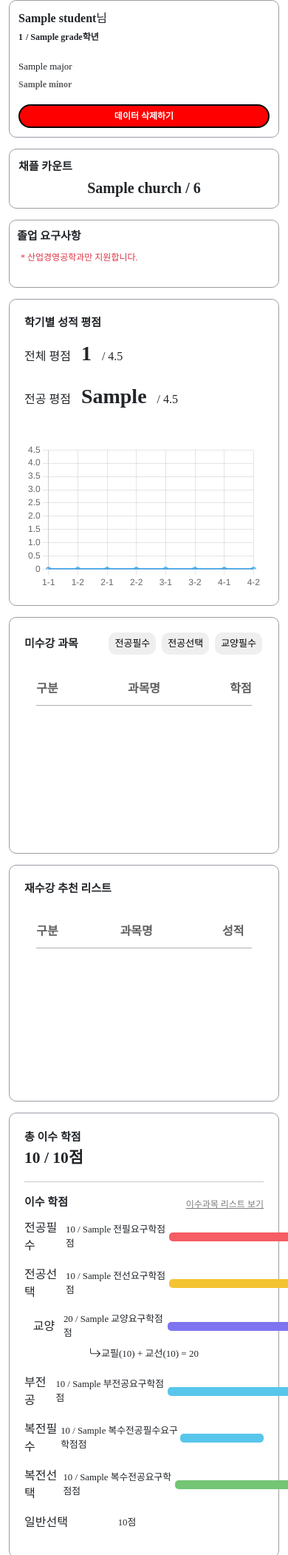
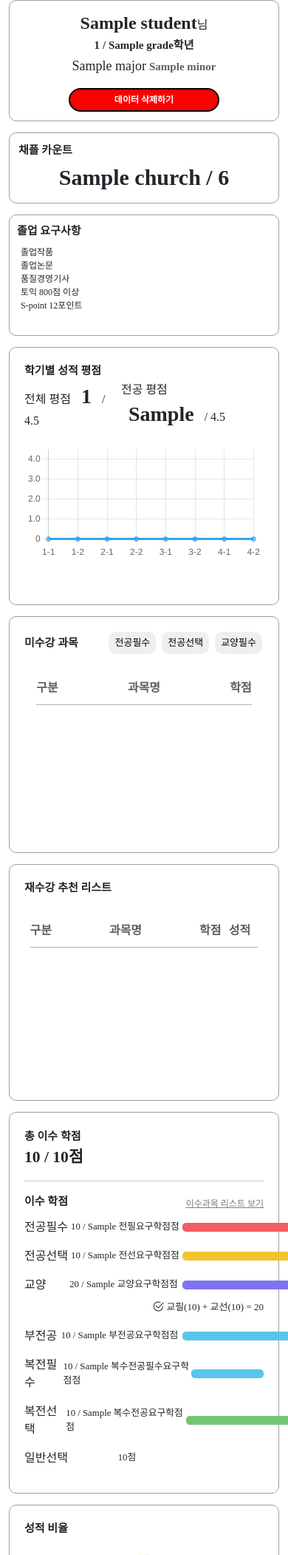
Before and after one commit to sku-likelion11th/sku-grad-credit-calc-backend, a Django app: template reader/templates/reader/result.html in a window 390 px wide; the page is wider, and only the part inside the window is pictured. Shown: the part 64-2166 px from the top of that part at 74% size. Run offline with Django 3.2, Linux system fonts and the light colour scheme; the template is opened without the code that fills it: most values are stand-ins (such as "Sample title", 1, 10 or a date in 2020); data that the repository does not hold is empty; some libraries are stand-ins or nearby versions; some web fonts are replaced.

Commit message:
front details, chart X,,,

```diff
--- a/reader/static/css/result.css
+++ b/reader/static/css/result.css
@@ -217,7 +217,8 @@
         /* 학기별 성적 평점 */
 
         .totalGPA {
-            margin: 10px 0 25px 0;
+            display: flex;
+            justify-content: space-evenly;
         }
 
         .totalGPA span {
@@ -297,186 +298,3 @@
         .generaltext {
             text-align: center;
         }
-        /* Upload 화면 모바일 반응형 CSS */
-
-        @media (max-width: 1800px) {
-            .line-chart-box {
-                margin: 0 auto;
-                width: 450px;
-                height: 200px;
-            }
-        }
-
-        @media (max-width: 1280px) {
-            .major {
-                font-size: 13px;
-            }
-            .intro,
-            .chapelCount {
-                padding: 12px;
-            }
-            .score {
-                font-size: 0.8rem;
-            }
-            .progress-container {
-                width: 135px;
-            }
-            .line-chart-box {
-                margin: 0 auto;
-                width: 360px;
-            }
-            .modalBtn {
-                padding: 0;
-            }
-            .creditscolumn {
-                flex-direction: column;
-            }
-            .credits {
-                flex-direction: column;
-                margin-bottom: 15px;
-            }
-            .credits:nth-child(4) {
-                flex-direction: column;
-                margin-bottom: 6px;
-            }
-            .credits:nth-child(5) i {
-                display: none;
-            }
-            .generaltext {
-                text-align: center;
-            }
-            .doughnut-chart-box {
-                width: 130px;
-            }
-            .doughnut-data {
-                font-size: 8px;
-            }
-            .percentage {
-                margin-left: 10px;
-            }
-            .dot {
-                left: 0;
-            }
-            .gradeRatio {
-                height: 315px;
-            }
-            .cpcount {
-                font-size: 20px !important;
-            }
-            .uncompleteBtn button {
-                font-size: 12px;
-            }
-            .title {
-                font-size: 15px;
-            }
-            .uncompletedCourses table tr,
-            .RecommendedList table tr {
-                padding: 0;
-            }
-            .tableTitle td {
-                padding: 4px;
-            }
-            .uncompletedCourses,
-            .RecommendedList {
-                height: 320px;
-            }
-            .GraduationRequirements {
-                padding: 10px;
-            }
-            .GraduationRequirements ul li {
-                font-size: 12px;
-            }
-        }
-
-        @media(max-width: 1000px) {
-            .modal-table tr td:nth-child(2),
-            .modal-table tr th:nth-child(2) {
-                width: 150px;
-            }
-            .clear button {
-                border-radius: 15px;
-                padding: 3px;
-                font-size: 11px;
-            }
-        }
-
-        @media (max-width: 767.98px) {
-            .clear button {
-                background-color: red;
-                color: white;
-                border: 2px solid black;
-                border-radius: 20px;
-                width: 100%;
-                padding: 5px;
-                font-weight: bold;
-                font-size: 12px;
-            }
-            .creditscolumn {
-                flex-direction: row;
-            }
-            .credits {
-                flex-direction: row;
-            }
-            .credits:nth-child(5) i {
-                display: inline;
-            }
-            .credits:nth-child(4) {
-                flex-direction: row;
-                margin-bottom: 6px;
-            }
-            .line-chart-box {
-                margin: 0 auto;
-                width: 350px;
-            }
-            .uncompleteBtn button {
-                font-size: 13px;
-            }
-            .sec1 {
-                order: 3;
-            }
-            .sec2 {
-                order: 2;
-            }
-            .sec3 {
-                order: 1;
-            }
-        }
-
-        @media(max-width: 450px) {
-            .line-chart-box {
-                margin: 0 auto;
-                width: 320px;
-            }
-            #line-chart {
-                width: 320px;
-            }
-            .uncompleteBtn button {
-                font-size: 13px;
-                padding: 5px 8px;
-            }
-            .uncompletedCourses table tr,
-            .RecommendedList table tr {
-                padding: 0;
-            }
-            .tableTitle td {
-                padding: 4px;
-            }
-            .uncompletedCourses,
-            .RecommendedList {
-                height: 320px;
-            }
-            .sec1 {
-                order: 3;
-            }
-            .sec2 {
-                order: 2;
-            }
-            .sec3 {
-                order: 1;
-            }
-        }
-
-        .totalscore {
-            display: inline-block;
-            margin-right: 20px;
-        }
--- /dev/null
+++ b/reader/static/css/resultMedia.css
@@ -0,0 +1,213 @@
+        /* Upload 화면 모바일 반응형 CSS */
+
+        @media (max-width: 1800px) {
+            .line-chart-box {
+                margin: 0 auto;
+                width: 450px;
+                height: 200px;
+            }
+        }
+
+        @media (max-width: 1280px) {
+            .major {
+                font-size: 13px;
+            }
+            .intro,
+            .chapelCount {
+                padding: 12px;
+            }
+            .score {
+                font-size: 0.8rem;
+            }
+            .progress-container {
+                width: 110px;
+            }
+            .line-chart-box {
+                margin: 0 auto;
+                width: 360px;
+            }
+            .modalBtn {
+                padding: 0;
+            }
+            .creditscolumn {
+                flex-direction: column;
+            }
+            .credits {
+                flex-direction: column;
+                margin-bottom: 15px;
+            }
+            .credits:nth-child(4) {
+                flex-direction: column;
+                margin-bottom: 6px;
+            }
+            .credits:nth-child(5) i {
+                display: none;
+            }
+            .generaltext {
+                text-align: center;
+            }
+            .doughnut-chart-box {
+                width: 130px;
+            }
+            .doughnut-data {
+                font-size: 8px;
+            }
+            .percentage {
+                margin-left: 10px;
+            }
+            .dot {
+                left: 0;
+            }
+            .gradeRatio {
+                height: 315px;
+            }
+            .cpcount {
+                font-size: 30px !important;
+            }
+            .uncompleteBtn button {
+                font-size: 12px;
+            }
+            .title {
+                font-size: 15px;
+            }
+            .uncompletedCourses table tr,
+            .RecommendedList table tr {
+                padding: 0;
+            }
+            .tableTitle td {
+                padding: 4px;
+            }
+            .uncompletedCourses,
+            .RecommendedList {
+                height: 320px;
+            }
+            .GraduationRequirements {
+                padding: 10px;
+            }
+            .GraduationRequirements ul li {
+                font-size: 12px;
+            }
+        }
+
+        @media(max-width: 1000px) {
+            .graduRe {
+                font-size: 13px;
+            }
+            .modal-table tr td:nth-child(2),
+            .modal-table tr th:nth-child(2) {
+                width: 150px;
+            }
+            .clear button {
+                border-radius: 15px;
+                padding: 3px;
+                font-size: 11px;
+            }
+        }
+
+        @media (max-width: 767.98px) {
+            .title {
+                font-size: 15px;
+            }
+            .generaltext {
+                text-align: left;
+            }
+            .intro_major {
+                margin-top: 3px !important;
+            }
+            .intro {
+                text-align: center;
+            }
+            .id,
+            .grade,
+            .majorDeep {
+                font-size: 15px;
+                font-weight: bold;
+            }
+            .major {
+                font-size: 18px;
+            }
+            .intro_name span:first-child {
+                font-size: 24px;
+            }
+            .clear button {
+                background-color: red;
+                color: white;
+                border: 2px solid black;
+                border-radius: 20px;
+                width: 60%;
+                padding: 5px;
+                font-weight: bold;
+                font-size: 12px;
+            }
+            .generalsub {
+                justify-content: flex-end !important;
+            }
+            .creditscolumn {
+                flex-direction: row;
+            }
+            .credits {
+                flex-direction: row;
+            }
+            .credits:nth-child(5) i {
+                display: inline;
+            }
+            .credits:nth-child(4) {
+                flex-direction: row;
+                margin-bottom: 6px;
+            }
+            .line-chart-box {
+                margin: 0 auto;
+                width: 350px;
+            }
+            .uncompleteBtn button {
+                font-size: 13px;
+            }
+            .sec1 {
+                order: 3;
+            }
+            .sec2 {
+                order: 2;
+            }
+            .sec3 {
+                order: 1;
+            }
+        }
+
+        @media(max-width: 450px) {
+            .line-chart-box {
+                margin: 0 auto;
+                width: 320px;
+            }
+            #line-chart {
+                width: 320px;
+            }
+            .uncompleteBtn button {
+                font-size: 13px;
+                padding: 5px 8px;
+            }
+            .uncompletedCourses table tr,
+            .RecommendedList table tr {
+                padding: 0;
+            }
+            .tableTitle td {
+                padding: 4px;
+            }
+            .uncompletedCourses,
+            .RecommendedList {
+                height: 320px;
+            }
+            .sec1 {
+                order: 3;
+            }
+            .sec2 {
+                order: 2;
+            }
+            .sec3 {
+                order: 1;
+            }
+        }
+
+        .totalscore {
+            display: inline-block;
+            margin-right: 20px;
+        }
--- a/reader/static/js/chart.js
+++ b/reader/static/js/chart.js
@@ -189,8 +189,6 @@
 // const maxVal = Math.max(4.5);
 // console.log(maxVal);
 
-
-
 const linetChart = document.querySelector("#line-chart");
 const lineChartData = new Chart(linetChart, {
     type: "line",
@@ -206,10 +204,8 @@
             "4-2",
         ],
         datasets: [{
-                data: [linetChart.getAttribute('1_1'), linetChart.getAttribute('1_2'), linetChart.getAttribute('2_1'), linetChart.getAttribute('2_2'), linetChart.getAttribute('3_1'), linetChart.getAttribute('3_2'), linetChart.getAttribute('4_1'), linetChart.getAttribute('4_2')],
-            },
-
-        ],
+            data: [linetChart.getAttribute('1_1'), linetChart.getAttribute('1_2'), linetChart.getAttribute('2_1'), linetChart.getAttribute('2_2'), linetChart.getAttribute('3_1'), linetChart.getAttribute('3_2'), linetChart.getAttribute('4_1'), linetChart.getAttribute('4_2')],
+        }, ],
     },
 
     options: {
@@ -218,18 +214,31 @@
                 display: false,
             },
         },
-        Responsive: false,
-        maintainAspectRatio: false,
+        Responsive: true,
+        maintainAspectRatio: true,
+        // 4.5 고정된다, 최댓값이 상대적으로 변할뿐 ....
         scales: {
             y: {
                 beginAtZero: true,
-                min: 0,
-                max: 4.5,
-                stepSize: 0.5,
-                ticks: {
-                    fontSize: 14,
-                },
+                max: 4.5, // max 값 조정
+                ticks: { // y축 줄당 표시 값
+                    stepSize: 0.5
+                }
             },
-        },
-    }
+            // 최대 아잘림, 4.5 고정안됨 ㅠㅠ
+            // yAxes: [{
+            //ticks: {
+            //      beginAtZero: true,
+            //        fontSize: 14,
+            //          min: 0,
+            //            max: 4.5
+            //          },
+            //            afterFit: function(scaleInstance) {
+            //                  scaleInstance.paddingTop = 40; // 위쪽 패딩, 그래프 잘림 수정
+            //                }
+            //              },
+            //
+            //]
+        }
+    },
 })
--- a/reader/templates/reader/result.html
+++ b/reader/templates/reader/result.html
@@ -11,6 +11,7 @@
     <link rel="stylesheet" href="{% static 'css/chart.css' %}">
     <link rel="stylesheet" href="{% static 'css/style.css' %}">
     <link rel="stylesheet" href="{% static 'css/result.css' %}">
+    <link rel="stylesheet" href="{% static 'css/resultMedia.css' %}">
     <title>졸업학점계산기 분석결과</title>
 </head>
 
@@ -90,8 +91,8 @@
 
                         <!-- 교필+교선 -->
                         <div class="generalsub d-flex justify-content-center align-items-center credits">
-                            <i class="bi bi-arrow-return-right"></i>
-                            <span style="font-size: 13px"> 교필({{score_did.교필|floatformat:0}}) + 교선({{score_did.교선|floatformat:0}}) = {{ score_did.교필|add:score_did.교선 }}</span>
+                            <i class="bi bi-check2-circle"></i>
+                            <span style="font-size: 13px; margin-left: 3px;">  교필({{score_did.교필|floatformat:0}}) + 교선({{score_did.교선|floatformat:0}}) = {{ score_did.교필|add:score_did.교선 }}</span>
                         </div>
                         {% if score_need.부전공요구학점 != 0 %}
                         <!-- 부전 -->
@@ -166,12 +167,7 @@
                 <div class="RequiredChangeList">
                     <div class="title">이수구분변경 필요 리스트</div>
                     <ul>
-                        {% for change in need_change %}
-                        <li>{{change.before}} <i class="bi bi-caret-right-fill"></i> {{change.after}}</li>
-                        {% endfor %}
-                        {% if student.major != '산업경영공학과' %}
-                            <li class="text-danger">* 산업경영공학과만 지원합니다.</li>
-                        {% endif%}
+                        <li>제품기획및개발(전선) <i class="bi bi-caret-right-fill"></i> 제품기획및개발(전필)</li>
                     </ul>
                 </div>
             </section>
@@ -227,6 +223,7 @@
                             <tr>
                                 <th>구분</th>
                                 <th>과목명</th>
+                                <th>학점</th>
                                 <th>성적</th>
                             </tr>
                         </thead>
@@ -242,11 +239,17 @@
             <section class="sec3 col-md-2">
                 <!-- 정보 -->
                 <div class="intro">
-                    <span class="fw-bold">{{ student.name }}</span>님<br/>
-                    <span class="id">{{ student.student_num }}</span>
+                    <!-- 이름 -->
+                    <span class="intro_name">
+                        <span class="fw-bold">{{ student.name }}</span><span>님</span><br/>
+                    </span>
+                    <!-- 학번 / 학년 -->
+                    <span class="intro_sub">
+                        <span class="id">{{ student.student_num }}</span>
                     <span class="grade  text-break"> / {{ student.grade }}학년</span>
-                    <div class="my-3">
-                        <span class="text-break major">{{ student.major }}</span><br/> {% if minor %}
+                    </span>
+                    <div class="my-3 intro_major">
+                        <span class="text-break major">{{ student.major }}</span> {% if minor %}
                         <span class="majorDeep">{{ student.minor }}</span> {% endif %}
                     </div>
                     <div class="clear">
@@ -256,19 +259,17 @@
                 <!-- 채플 카운트 -->
                 <div class="chapelCount">
                     <div class="title">채플 카운트</div>
-                    <div class="cpcount fs-1 text-center fw-bold">{{ church }} / {% if student.admsn == '일반편입' or student.admsn == '학사편입' %} 2 {% else %} 6 {% endif %}</div>
+                    <div class="cpcount fs-1 text-center fw-bold">{{ church }} / 6</div>
                 </div>
                 <!-- 졸업 요구사항 -->
                 <div class="GraduationRequirements">
-                    <div class="title">졸업 요구사항</div>
+                    <div class="title graduRe">졸업 요구사항</div>
                     <ul>
-                        {% if student.major != '산업경영공학과' %}
-                            <li class="text-danger">* 산업경영공학과만 지원합니다.</li>
-                        {% else %}
-                            {% for data in grad.선택조건 %}
-                                <li>{{data}}</li>
-                            {% endfor %}
-                        {% endif %}
+                        <li>졸업작품</li>
+                        <li>졸업논문</li>
+                        <li>품질경영기사</li>
+                        <li>토익 800점 이상</li>
+                        <li>S-point 12포인트</li>
                     </ul>
                 </div>
             </section>
@@ -338,7 +339,8 @@
                                 </tbody>
                             </table>
                         </div>
-                        <div class="modal-score text-end fs-5 pt-2 px-3 fw-bold">{{ score_did.교필|add:score_did.교선 }} / {{ score_need.교양요구학점 }} 학점</div>
+                        이부분 한번 말 나왔던 것 같아서 살짝 바꿔봤는데 맘에 안들면 다시 밑에꺼 가져다쓰기 ㄱㄱ! 확인 후 삭제 바람- 승희
+                        <div class="modal-score text-end fs-5 pt-2 px-3 fw-bold">총 {{ score_need.교양요구학점 }} 학점 中 <span class="fs-4" style="color:blue;">{{ score_did.교필|add:score_did.교선 }}점</span> 이수</div>
                     </div>
 
                     <!-- 전공 필수 -->
@@ -505,7 +507,7 @@
     <script src="{% static 'js/unCourse.js' %}"></script>
     <script src="{% static 'js/recommended.js' %}"></script>
     <script src="{% static 'js/result.js' %}"></script>
-    <!-- <script type='module' src="./js/creditList.js"></script> -->
+    <script type='module' src="./js/creditList.js"></script>
     <script src="https://cdn.jsdelivr.net/npm/chart.js"></script>
     <script src="{% static 'js/chart.js' %}"></script>
 </body>
```
